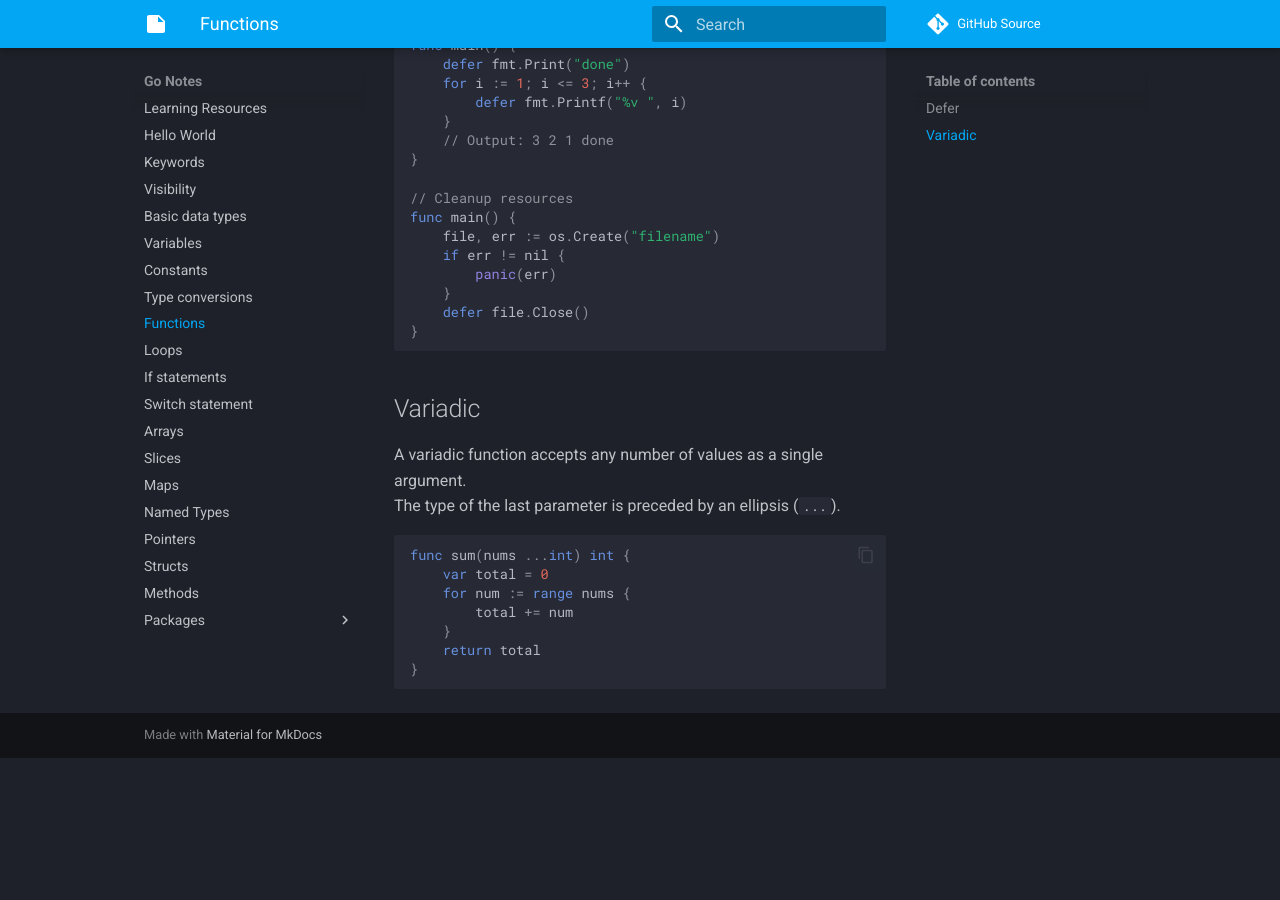
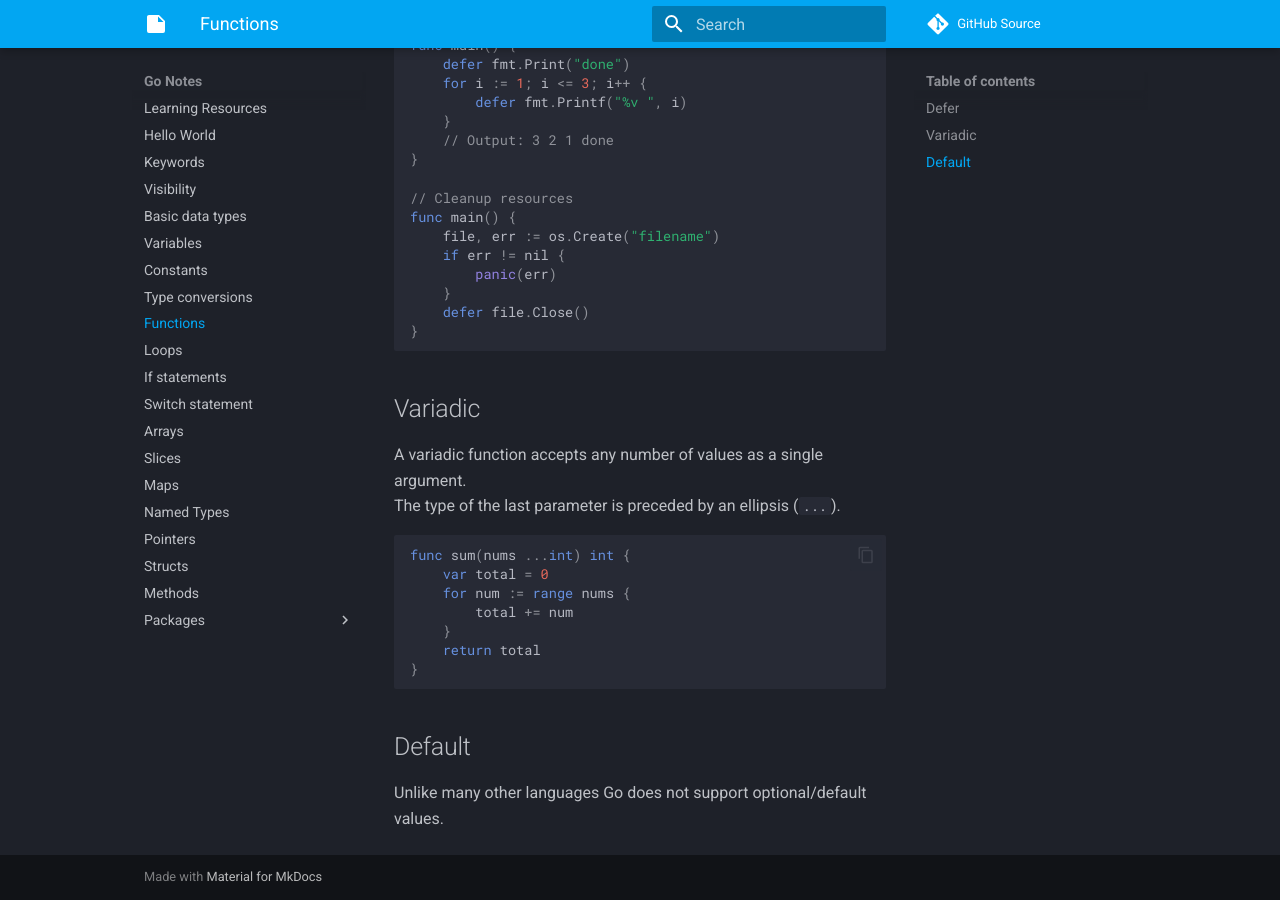
Before and after one commit to Lixfeld/go-notes, an MkDocs documentation site: the page built from docs/functions.md, in a window 1280 px wide and 900 px high, scrolled down 895 px. Built offline with MkDocs 1.6.1 and Material for MkDocs 9.7.7, drawn with Linux system fonts in a browser that asks for light colours; comment, search, counter and statistics services are not loaded; before the commit the page ends 1653 px from its top, so only the background shows below that.

Commit message:
Add more notes to functions

````diff
--- a/docs/functions.md
+++ b/docs/functions.md
@@ -67,3 +67,6 @@ func sum(nums ...int) int {
 	return total
 }
 ```
+
+## Default
+Unlike many other languages Go does not support optional/default values.
````
